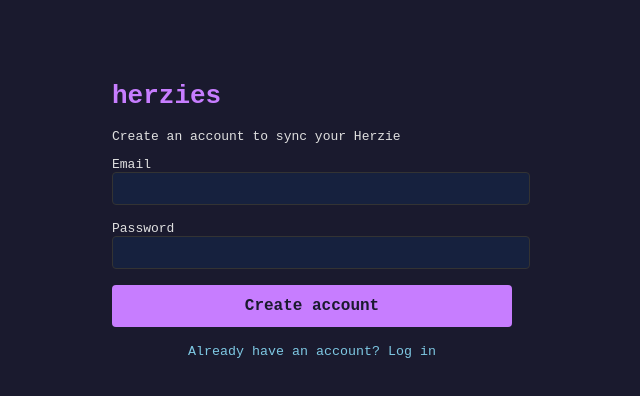
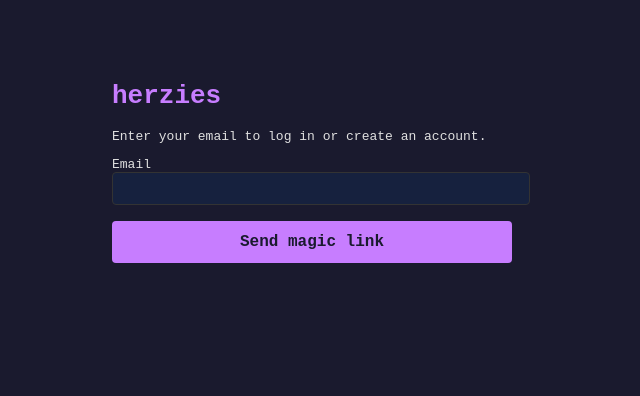
Before and after one commit to mathiasnovas/herzies, a Next.js app in the folder packages/web/: page /auth/cli in a window 1280 px wide. Shown: the top 396 px of the page, without its empty margins (328-968 px from the left). Built offline with nearby package versions, Linux system fonts and the light colour scheme.

Commit message:
Switch to passwordless magic link auth

```diff
--- a/packages/web/src/app/auth/cli/page.tsx
+++ b/packages/web/src/app/auth/cli/page.tsx
@@ -9,9 +9,8 @@ function AuthForm() {
 	const port = searchParams.get("port");
 	const fromCli = !!port;
 	const [email, setEmail] = useState("");
-	const [password, setPassword] = useState("");
-	const [mode, setMode] = useState<"login" | "register">("register");
 	const [error, setError] = useState("");
+	const [sent, setSent] = useState(false);
 	const [loading, setLoading] = useState(false);
 
 	async function handleSubmit(e: React.FormEvent) {
@@ -21,30 +20,42 @@ function AuthForm() {
 
 		const supabase = createSupabaseClient();
 
-		const result =
-			mode === "register"
-				? await supabase.auth.signUp({ email, password })
-				: await supabase.auth.signInWithPassword({ email, password });
+		// Magic link — redirects back to /auth/callback which handles the token
+		const redirectTo = fromCli
+			? `${window.location.origin}/auth/callback?cli_port=${port}`
+			: `${window.location.origin}/auth/callback`;
 
-		if (result.error) {
-			setError(result.error.message);
+		const { error } = await supabase.auth.signInWithOtp({
+			email,
+			options: { emailRedirectTo: redirectTo },
+		});
+
+		if (error) {
+			setError(error.message);
 			setLoading(false);
 			return;
 		}
 
-		const session = result.data.session;
-		if (session) {
-			if (fromCli) {
-				// Redirect back to the CLI's local server
-				window.location.href = `http://127.0.0.1:${port}/callback?access_token=${session.access_token}&refresh_token=${session.refresh_token}`;
-			} else {
-				// Web-only login — redirect to profile/success page
-				window.location.href = "/auth/success";
-			}
-		} else {
-			setError("Check your email to confirm your account, then log in.");
-			setLoading(false);
-		}
+		setSent(true);
+		setLoading(false);
+	}
+
+	if (sent) {
+		return (
+			<main style={{ maxWidth: 400, margin: "0 auto", padding: "4rem 2rem" }}>
+				<h1 style={{ color: "#c77dff" }}>herzies</h1>
+				<p style={{ color: "#4ade80" }}>Check your email!</p>
+				<p>
+					We sent a magic link to <strong>{email}</strong>.
+					Click it to log in.
+				</p>
+				{fromCli && (
+					<p style={{ color: "#7ec8e3", marginTop: "1rem" }}>
+						Keep your terminal open — it will connect automatically.
+					</p>
+				)}
+			</main>
+		);
 	}
 
 	return (
@@ -56,11 +67,7 @@ function AuthForm() {
 			}}
 		>
 			<h1 style={{ color: "#c77dff" }}>herzies</h1>
-			<p>
-				{mode === "register"
-					? "Create an account to sync your Herzie"
-					: "Log in to your account"}
-			</p>
+			<p>Enter your email to log in or create an account.</p>
 
 			<form onSubmit={handleSubmit}>
 				<div style={{ marginBottom: "1rem" }}>
@@ -72,28 +79,6 @@ function AuthForm() {
 							value={email}
 							onChange={(e) => setEmail(e.target.value)}
 							required
-							style={{
-								width: "100%",
-								padding: "0.5rem",
-								background: "#16213e",
-								color: "#e0e0e0",
-								border: "1px solid #333",
-								borderRadius: 4,
-								fontFamily: "monospace",
-							}}
-						/>
-					</label>
-				</div>
-				<div style={{ marginBottom: "1rem" }}>
-					<label>
-						Password
-						<br />
-						<input
-							type="password"
-							value={password}
-							onChange={(e) => setPassword(e.target.value)}
-							required
-							minLength={6}
 							style={{
 								width: "100%",
 								padding: "0.5rem",
@@ -127,32 +112,9 @@ function AuthForm() {
 						cursor: "pointer",
 					}}
 				>
-					{loading
-						? "..."
-						: mode === "register"
-							? "Create account"
-							: "Log in"}
+					{loading ? "..." : "Send magic link"}
 				</button>
 			</form>
-
-			<p style={{ marginTop: "1rem", textAlign: "center" }}>
-				<button
-					onClick={() =>
-						setMode(mode === "register" ? "login" : "register")
-					}
-					style={{
-						background: "none",
-						border: "none",
-						color: "#7ec8e3",
-						fontFamily: "monospace",
-						cursor: "pointer",
-					}}
-				>
-					{mode === "register"
-						? "Already have an account? Log in"
-						: "Need an account? Register"}
-				</button>
-			</p>
 		</main>
 	);
 }
```
Also changed, not shown: packages/web/src/app/auth/callback/page.tsx (added, +76 -0 lines), packages/web/src/app/auth/success/page.tsx (deleted, +0 -12 lines).
